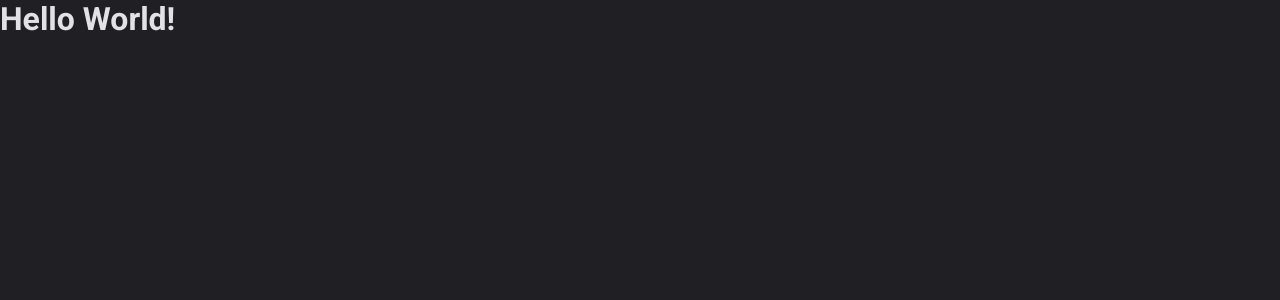
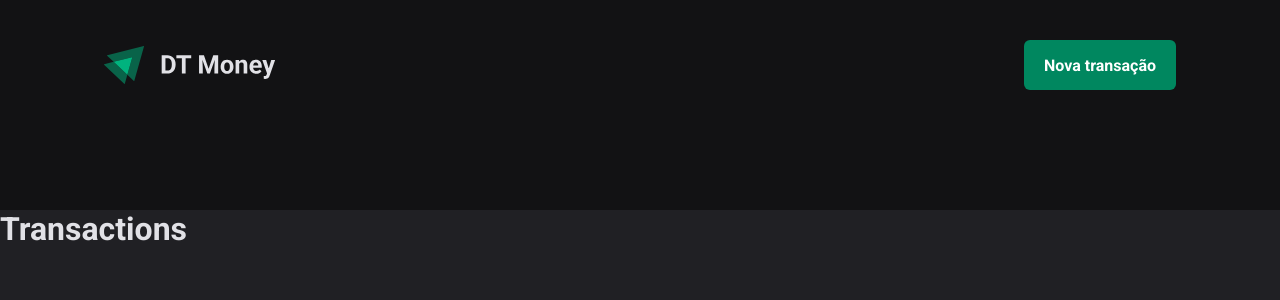
Before and after one commit to jfernandesdev/dt-money-2, a React (Vite) app: page / in a window 1280 px wide. Shown: the top 300 px of the page. Built offline with nearby package versions, Linux system fonts and the light colour scheme.

Commit message:
STYLE: header component

```diff
--- a/package.json
+++ b/package.json
@@ -6,7 +6,8 @@
   "scripts": {
     "dev": "vite",
     "build": "tsc && vite build",
-    "preview": "vite preview"
+    "preview": "vite preview",
+    "lint": "eslint src --ext .ts,tsx"
   },
   "dependencies": {
     "react": "^18.2.0",
@@ -18,6 +19,7 @@
     "@types/react-dom": "^18.0.6",
     "@types/styled-components": "^5.1.25",
     "@vitejs/plugin-react": "^2.0.0",
+    "eslint": "^8.21.0",
     "typescript": "^4.6.4",
     "vite": "^3.0.0"
   }
--- a/src/App.tsx
+++ b/src/App.tsx
@@ -1,11 +1,14 @@
-import { ThemeProvider } from "styled-components"
-import { GlobalStyle } from "./styles/global"
-import { defaultTheme } from "./styles/themes/default"
+import { ThemeProvider } from 'styled-components'
+
+import { GlobalStyle } from './styles/global'
+import { defaultTheme } from './styles/themes/default'
+
+import { Transactions } from './pages/Transactions'
 
 export function App() {
   return (
     <ThemeProvider theme={defaultTheme}>
-      <h1>Hello World!</h1>
+      <Transactions />
       <GlobalStyle />
     </ThemeProvider>
   )
--- /dev/null
+++ b/src/components/Header/index.tsx
@@ -0,0 +1,16 @@
+import { HeaderContainer, HeaderContent, NewTransactionButton } from './styles'
+
+import logo from '../../assets/logo.svg'
+
+export function Header() {
+  return (
+    <HeaderContainer>
+      <HeaderContent>
+        <img src={logo} alt="DT Money 2.0" />
+        <NewTransactionButton type="button">
+          Nova transação
+        </NewTransactionButton>
+      </HeaderContent>
+    </HeaderContainer>
+  )
+}
--- /dev/null
+++ b/src/components/Header/styles.ts
@@ -0,0 +1,33 @@
+import styled from 'styled-components'
+
+export const HeaderContainer = styled.header`
+  background: ${(props) => props.theme['gray-900']};
+  padding: 2.5rem 0rem 7.5rem;
+`
+
+export const HeaderContent = styled.div`
+  width: 100%;
+  max-width: 1120px;
+  margin: 0 auto;
+  padding: 0 1.5rem;
+
+  display: flex;
+  align-items: center;
+  justify-content: space-between;
+`
+
+export const NewTransactionButton = styled.button`
+  background: ${(props) => props.theme['green-500']};
+  color: ${(props) => props.theme.white};
+  font-weight: 700;
+  height: 50px;
+  padding: 0 1.25rem;
+  border: 0;
+  border-radius: 6px;
+  transition: background 0.2s;
+  cursor: pointer;
+
+  &:hover {
+    background: ${(props) => props.theme['green-300']};
+  }
+`
--- a/src/main.tsx
+++ b/src/main.tsx
@@ -5,5 +5,5 @@ import { App } from './App'
 ReactDOM.createRoot(document.getElementById('root') as HTMLElement).render(
   <React.StrictMode>
     <App />
-  </React.StrictMode>
+  </React.StrictMode>,
 )
--- /dev/null
+++ b/src/pages/Transactions/index.tsx
@@ -0,0 +1,11 @@
+import { Header } from '../../components/Header'
+import { Container } from './styles'
+
+export function Transactions() {
+  return (
+    <Container>
+      <Header />
+      <h1>Transactions</h1>
+    </Container>
+  )
+}
--- /dev/null
+++ b/src/pages/Transactions/styles.ts
@@ -0,0 +1,3 @@
+import styled from 'styled-components'
+
+export const Container = styled.div``
--- a/src/styles/global.ts
+++ b/src/styles/global.ts
@@ -9,12 +9,12 @@ export const GlobalStyle = createGlobalStyle`
 
   :focus {
     outline: 0;
-    box-shadow: 0 0 0 2px ${props => props.theme['green-500']};
+    box-shadow: 0 0 0 2px ${(props) => props.theme['green-500']};
   }
 
   body {
-    background-color: ${props => props.theme['gray-800']};
-    color: ${props => props.theme['gray-100']};
+    background-color: ${(props) => props.theme['gray-800']};
+    color: ${(props) => props.theme['gray-100']};
     -webkit-font-smoothing: antialiased;
   }
 
```
Also changed, not shown: .eslintrc.json (added), src/@types/styled.d.ts (line endings or trailing spaces), src/assets/logo.svg (added), src/styles/themes/default.ts (line endings or trailing spaces).
